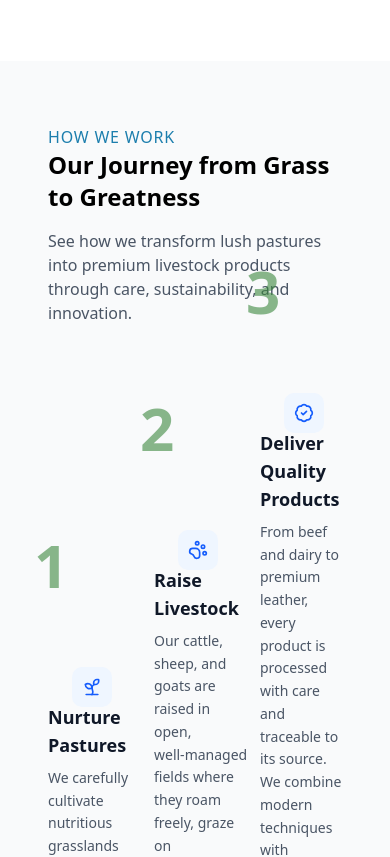
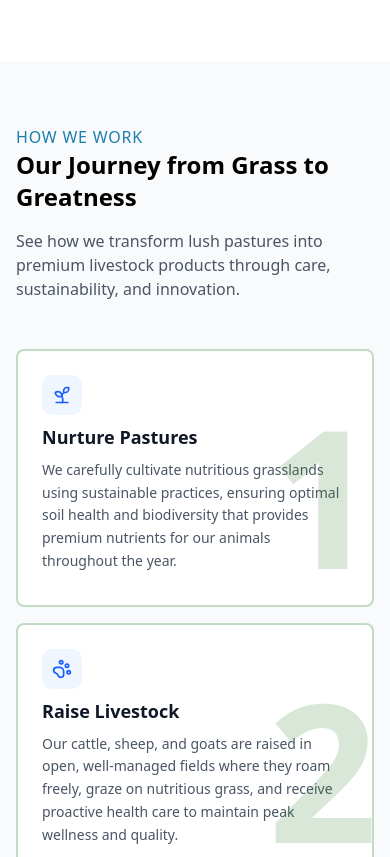
Before and after one commit to T4910/wg-mountain-farm, a Next.js app: page / in a window 390 px wide. Shown: the part 6380-7237 px from the top of the page. Built offline with nearby package versions, Linux system fonts and the light colour scheme.

Commit message:
📱 feat: enhance layout and styling for Journey section

```diff
--- a/src/components/LandingPage/Journey.tsx
+++ b/src/components/LandingPage/Journey.tsx
@@ -4,9 +4,9 @@ import React, { ReactNode } from "react";
 
 export default function Journey() {
   return (
-    <section className="py-16 px-12 bg-gray-50 overflow-hidden max-w-8xl mx-auto">
+    <section className="px-4 md:px-12 py-16 md:py-28 bg-gray-50 overflow-hidden max-w-8xl mx-auto">
       {/* Header */}
-      <div className="mb-20 lg:mb-4 max-w-xl">
+      <div className="mb-12 md:mb-20 lg:mb-4 max-w-xl">
         <div className="title-header">How We Work</div>
         <h2 className="text-2xl md:text-3xl lg:text-4xl font-semibold text-black leading-tighter mb-4">
           Our Journey from Grass to Greatness
@@ -24,8 +24,8 @@ export default function Journey() {
           <SVGline />
         </div>
 
-        <div className="grid grid-cols-6 grid-rows-6 gap-x-6 lg:gap-12">
-          <div className="col-span-2 row-span-4 col-start-1 row-start-3">
+        <div className="grid md:grid-cols-6 md:grid-rows-6 max-sm:gap-y-4 gap-x-6 lg:gap-12">
+          <div className="max-md:bg-white max-md:border-primary/30 max-md:border-2 max-md:rounded-md max-md:p-6 max-md:pt-12 max-md:pb-8 md:col-span-2 md:row-span-4 md:col-start-1 md:row-start-3">
             <StepCard
               number={1}
               title="Nurture Pastures"
@@ -33,7 +33,7 @@ export default function Journey() {
               description="We carefully cultivate nutritious grasslands using sustainable practices, ensuring optimal soil health and biodiversity that provides premium nutrients for our animals throughout the year."
             />
           </div>
-          <div className="col-span-2 row-span-4 col-start-3 row-start-2">
+          <div className="max-md:bg-white max-md:border-primary/30 max-md:border-2 max-md:rounded-md max-md:p-6 max-md:pt-12 max-md:pb-8 md:col-span-2 md:row-span-4 md:col-start-3 md:row-start-2">
             <StepCard
               number={2}
               title="Raise Livestock"
@@ -41,12 +41,12 @@ export default function Journey() {
               description="Our cattle, sheep, and goats are raised in open, well‑managed fields where they roam freely, graze on nutritious grass, and receive proactive health care to maintain peak wellness and quality."
             />
           </div>
-          <div className="col-span-2 row-span-4 col-start-5 row-start-1">
+          <div className="max-md:bg-white max-md:border-primary/30 max-md:border-2 max-md:rounded-md max-md:p-6 max-md:pt-12 max-md:pb-8 md:col-span-2 md:row-span-4 md:col-start-5 md:row-start-1">
             <StepCard
               number={3}
               title={
                 <span>
-                  Deliver Quality <br /> Products
+                  Deliver Quality <br className="max-md:hidden" /> Products
                 </span>
               }
               icon={BadgeCheck}
@@ -68,9 +68,9 @@ type StepCardProps = {
 
 function StepCard({ number, title, description, icon: Icon }: StepCardProps) {
   return (
-    <div className="relative px-0 lg:p-6  bg-whte">
+    <div className="relative px-0 lg:p-6">
       {/* Floating icon square with green diagonal accent */}
-      <div className="absolute -top-3 left-6">
+      <div className="absolute -top-6 lg:-top-3 lg:left-6">
         {/* green diagonal accent behind */}
         <div className="absolute -z-10 -left-2 -top-2 w-6 h-6 bg-primary rotate-45 rounded-sm" />
         <div className="w-10 h-10 rounded-lg bg-blue-50 flex items-center justify-center">
@@ -79,7 +79,7 @@ function StepCard({ number, title, description, icon: Icon }: StepCardProps) {
       </div>
 
       {/* Big faded step number */}
-      <div className="pointer-events-none select-none absolute left-[calc(100%-6rem)] -top-36 lg:-top-24 text-6xl md:text-[11rem] font-bold text-primary/60">
+      <div className="pointer-events-none select-none absolute left-[calc(100%-5rem)] lg:left-[calc(100%-6rem)] -top-12 md:-top-36 lg:-top-32 text-[12rem] md:text-[9rem] lg:text-[11rem] font-bold text-primary/20 md:text-primary/60">
         {number}
       </div>
 
```
